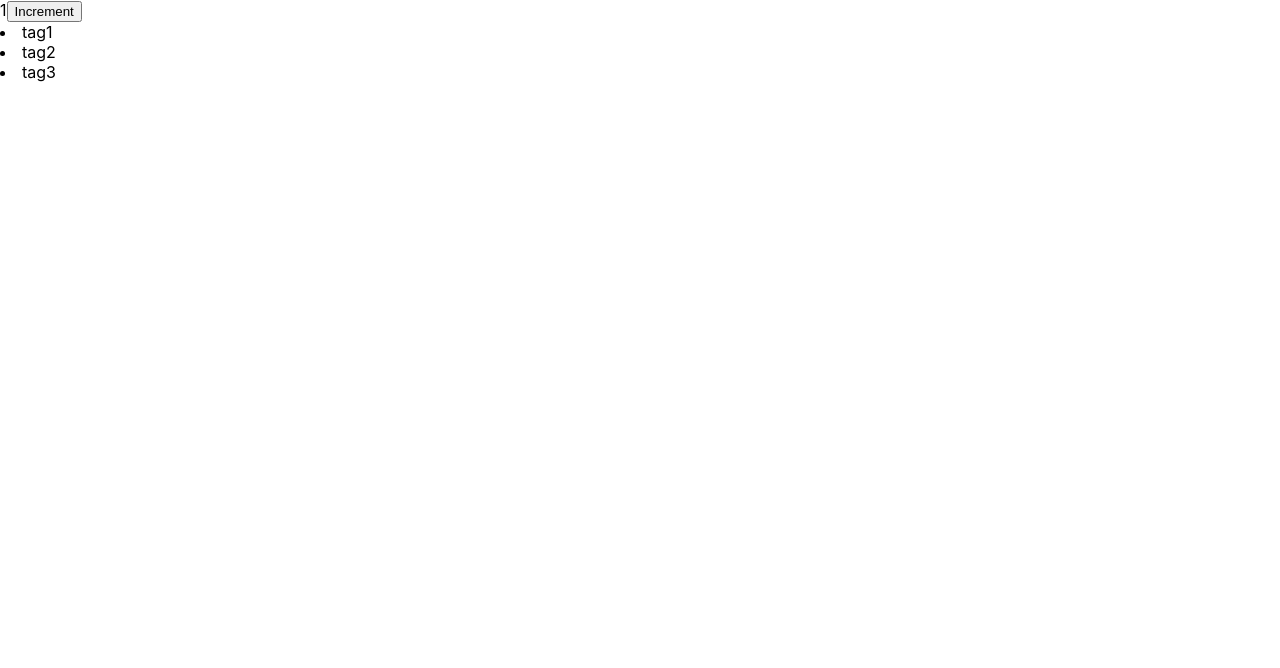
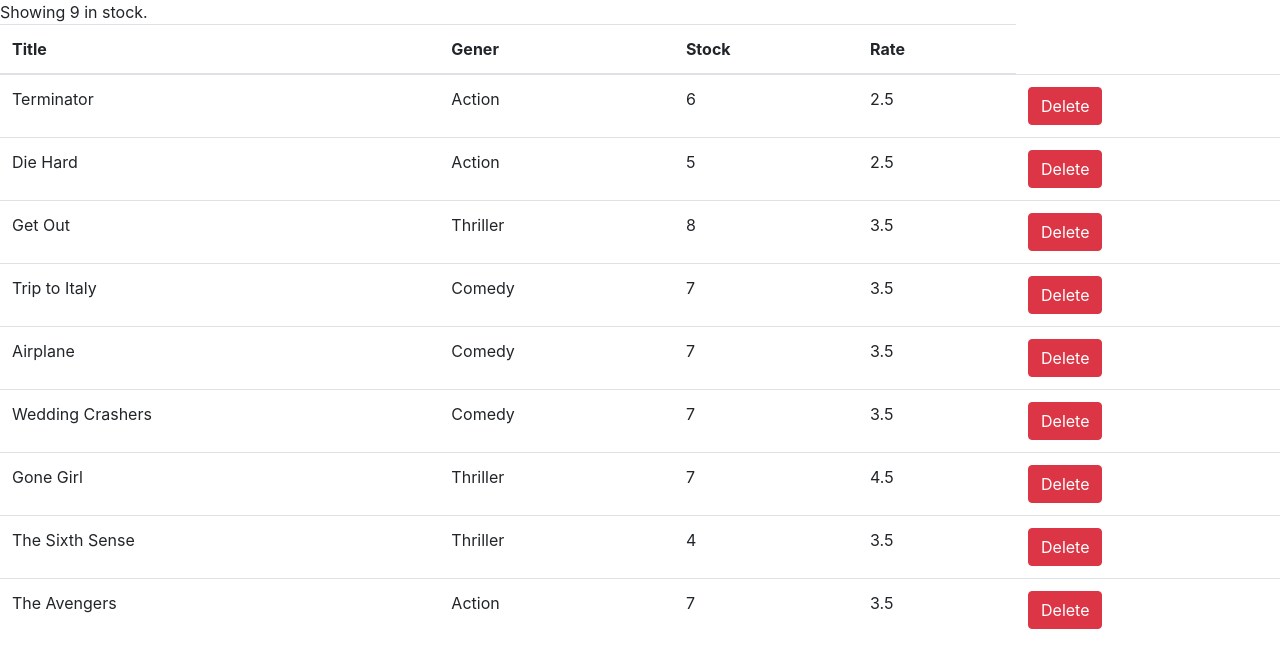
Before and after one commit to rahman-jn/react-course-mosh, a React (Create React App) app: page / in a window 1280 px wide. Shown: the top 668 px of the page. Built offline with nearby package versions, Linux system fonts and the light colour scheme.

Commit message:
Movies component was added to project.

```diff
--- a/package.json
+++ b/package.json
@@ -7,6 +7,7 @@
     "@testing-library/react": "^12.1.2",
     "@testing-library/user-event": "^13.5.0",
     "bootstrap": "^4.1.1",
+    "font-awesome": "^4.7.0",
     "react": "^17.0.2",
     "react-bootstrap": "^2.1.2",
     "react-dom": "^17.0.2",
--- a/src/App.js
+++ b/src/App.js
@@ -1,24 +1,12 @@
 import logo from './logo.svg';
-import './App.css';
+import React, { Component } from 'react';
+import Vidly from './components/vidly';
 
 function App() {
   return (
-    <div className="App">
-      <header className="App-header">
-        <img src={logo} className="App-logo" alt="logo" />
-        <p>
-          Edit <code>src/App.js</code> and save to reload.
-        </p>
-        <a
-          className="App-link"
-          href="https://reactjs.org"
-          target="_blank"
-          rel="noopener noreferrer"
-        >
-          Learn React
-        </a>
-      </header>
-    </div>
+    <main className="container">
+      <Vidly />
+    </main>
   );
 }
 
--- /dev/null
+++ b/src/components/vidly.jsx
@@ -0,0 +1,54 @@
+import React, { Component } from 'react';
+import { getMovies } from '../services/fakeMovieService';
+
+class Vidly extends React.Component {
+
+    state = {
+        movies : getMovies(),
+    };
+
+    handleDelete = (movie) => {
+        const movies = this.state.movies.filter( m => m._id !== movie._id);
+        this.setState({ movies } );
+    };
+
+    showTable(){
+        if(this.state.movies.length ===0 )
+            return <p>There are no movies!</p>;
+        return (
+        <div>
+            <div>Showing {this.state.movies.length} in stock.</div>
+            <table className="table">
+                <thead>
+                    <tr>
+                        <th>Title</th>
+                        <th>Gener</th>
+                        <th>Stock</th>
+                        <th>Rate</th>
+                    </tr>
+                </thead>
+                <tbody>
+                    {
+                        this.state.movies.map(movie =>
+                            <tr key={movie._id}>
+                                <td>{movie.title}</td>
+                                <td>{movie.genre.name}</td>
+                                <td>{movie.numberInStock}</td>
+                                <td>{movie.dailyRentalRate}</td>
+                                <td><button className="btn btn-danger"
+                                 onClick={ () => this.handleDelete(movie)} >Delete</button></td>
+                            </tr>
+                    )}
+                </tbody>
+            </table>
+        </div>
+            );
+
+    }
+
+    render() {
+        return <div>{this.showTable()}</div>;
+    }
+}
+
+export default Vidly;
--- /dev/null
+++ b/src/services/fakeGenreService.js
@@ -0,0 +1,9 @@
+export const genres = [
+  { _id: "5b21ca3eeb7f6fbccd471818", name: "Action" },
+  { _id: "5b21ca3eeb7f6fbccd471814", name: "Comedy" },
+  { _id: "5b21ca3eeb7f6fbccd471820", name: "Thriller" }
+];
+
+export function getGenres() {
+  return genres.filter(g => g);
+}
--- /dev/null
+++ b/src/services/fakeMovieService.js
@@ -0,0 +1,97 @@
+import * as genresAPI from "./fakeGenreService";
+
+const movies = [
+  {
+    _id: "5b21ca3eeb7f6fbccd471815",
+    title: "Terminator",
+    genre: { _id: "5b21ca3eeb7f6fbccd471818", name: "Action" },
+    numberInStock: 6,
+    dailyRentalRate: 2.5,
+    publishDate: "2018-01-03T19:04:28.809Z"
+  },
+  {
+    _id: "5b21ca3eeb7f6fbccd471816",
+    title: "Die Hard",
+    genre: { _id: "5b21ca3eeb7f6fbccd471818", name: "Action" },
+    numberInStock: 5,
+    dailyRentalRate: 2.5
+  },
+  {
+    _id: "5b21ca3eeb7f6fbccd471817",
+    title: "Get Out",
+    genre: { _id: "5b21ca3eeb7f6fbccd471820", name: "Thriller" },
+    numberInStock: 8,
+    dailyRentalRate: 3.5
+  },
+  {
+    _id: "5b21ca3eeb7f6fbccd471819",
+    title: "Trip to Italy",
+    genre: { _id: "5b21ca3eeb7f6fbccd471814", name: "Comedy" },
+    numberInStock: 7,
+    dailyRentalRate: 3.5
+  },
+  {
+    _id: "5b21ca3eeb7f6fbccd47181a",
+    title: "Airplane",
+    genre: { _id: "5b21ca3eeb7f6fbccd471814", name: "Comedy" },
+    numberInStock: 7,
+    dailyRentalRate: 3.5
+  },
+  {
+    _id: "5b21ca3eeb7f6fbccd47181b",
+    title: "Wedding Crashers",
+    genre: { _id: "5b21ca3eeb7f6fbccd471814", name: "Comedy" },
+    numberInStock: 7,
+    dailyRentalRate: 3.5
+  },
+  {
+    _id: "5b21ca3eeb7f6fbccd47181e",
+    title: "Gone Girl",
+    genre: { _id: "5b21ca3eeb7f6fbccd471820", name: "Thriller" },
+    numberInStock: 7,
+    dailyRentalRate: 4.5
+  },
+  {
+    _id: "5b21ca3eeb7f6fbccd47181f",
+    title: "The Sixth Sense",
+    genre: { _id: "5b21ca3eeb7f6fbccd471820", name: "Thriller" },
+    numberInStock: 4,
+    dailyRentalRate: 3.5
+  },
+  {
+    _id: "5b21ca3eeb7f6fbccd471821",
+    title: "The Avengers",
+    genre: { _id: "5b21ca3eeb7f6fbccd471818", name: "Action" },
+    numberInStock: 7,
+    dailyRentalRate: 3.5
+  }
+];
+
+export function getMovies() {
+  return movies;
+}
+
+export function getMovie(id) {
+  return movies.find(m => m._id === id);
+}
+
+export function saveMovie(movie) {
+  let movieInDb = movies.find(m => m._id === movie._id) || {};
+  movieInDb.name = movie.name;
+  movieInDb.genre = genresAPI.genres.find(g => g._id === movie.genreId);
+  movieInDb.numberInStock = movie.numberInStock;
+  movieInDb.dailyRentalRate = movie.dailyRentalRate;
+
+  if (!movieInDb._id) {
+    movieInDb._id = Date.now();
+    movies.push(movieInDb);
+  }
+
+  return movieInDb;
+}
+
+export function deleteMovie(id) {
+  let movieInDb = movies.find(m => m._id === id);
+  movies.splice(movies.indexOf(movieInDb), 1);
+  return movieInDb;
+}
```
Also changed, not shown: src/index.js (+5 -2 lines), 1 other file (tests, documents, lock files or other folders).
